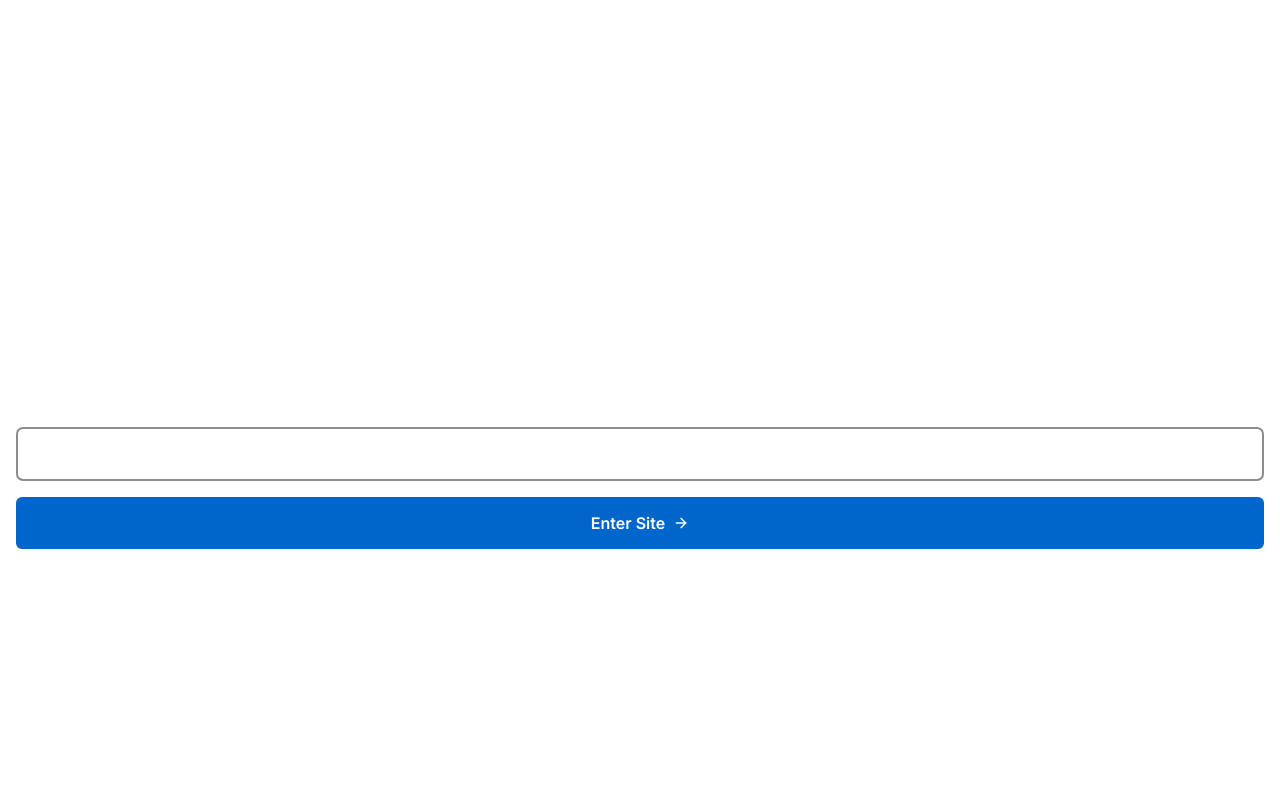
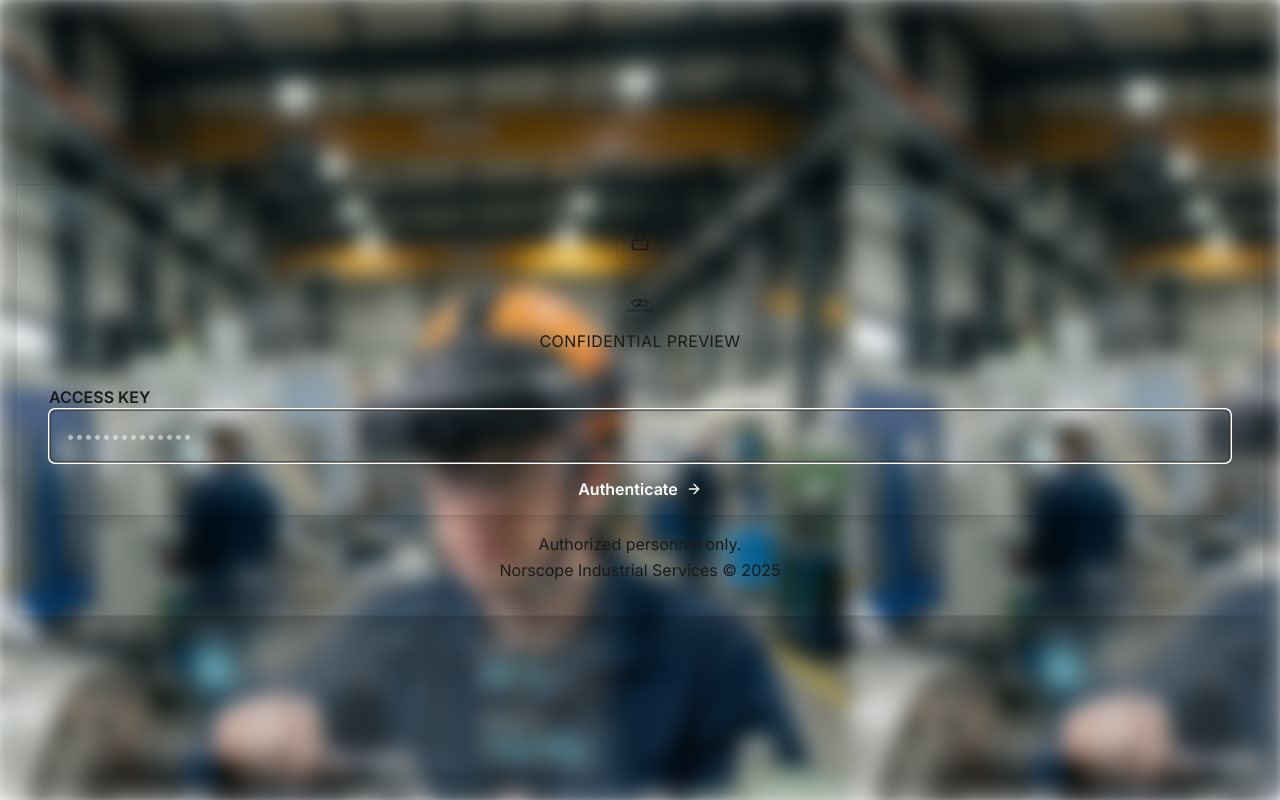
Before and after one commit to Shafieisara/norscope-website, a React (Vite) app: page / in a window 1280 px wide. Built offline with nearby package versions, Linux system fonts and the light colour scheme.

Commit message:
Feat: Refine password UI and update credentials

```diff
--- a/src/components/PasswordProtection.tsx
+++ b/src/components/PasswordProtection.tsx
@@ -1,5 +1,7 @@
 import { useState, useEffect, ReactNode } from 'react';
-import { Lock, ArrowRight } from 'lucide-react';
+import { ArrowRight, Lock } from 'lucide-react';
+import factoryBg from '../assets/factory-industrial-scene.png';
+import norscopeLogo from '../assets/Norscope Logo.svg';
 
 interface PasswordProtectionProps {
     children: ReactNode;
@@ -22,20 +24,20 @@ export function PasswordProtection({ children }: PasswordProtectionProps) {
 
     const handleSubmit = (e: React.FormEvent) => {
         e.preventDefault();
-        // Hardcoded password - simple client-side protection
-        if (password.toLowerCase() === 'norscope' || password === 'start') {
+
+        // Strict password check as requested
+        if (password === 'NorscopeTeamSS2025') {
             sessionStorage.setItem('norscope_auth', 'true');
             setIsAuthenticated(true);
             setError(false);
         } else {
             setError(true);
-            // Shake animation or visual feedback could be added here
             setTimeout(() => setError(false), 2000);
         }
     };
 
     if (loading) {
-        return null; // Or a simple spinner
+        return null;
     }
 
     if (isAuthenticated) {
@@ -43,56 +45,77 @@ export function PasswordProtection({ children }: PasswordProtectionProps) {
     }
 
     return (
-        <div className="min-h-screen w-full bg-[#0a0a0a] flex flex-col items-center justify-center px-4 font-sans text-white">
-            <div className="w-full max-w-md space-y-8 animate-in fade-in zoom-in duration-500">
+        <div className="min-h-screen w-full relative flex items-center justify-center overflow-hidden font-sans">
+            {/* Background Image with Overlay */}
+            <div
+                className="absolute inset-0 z-0 bg-cover bg-center bg-no-repeat transform scale-105"
+                style={{
+                    backgroundImage: `url(${factoryBg})`,
+                    filter: 'blur(8px)'
+                }}
+            />
+            <div className="absolute inset-0 z-0 bg-black/70 backdrop-blur-sm" />
 
-                {/* Header */}
-                <div className="text-center space-y-4">
-                    <div className="inline-flex items-center justify-center w-16 h-16 rounded-full bg-[var(--industrial-blue)]/10 text-[var(--industrial-blue)] mb-4 ring-1 ring-[var(--industrial-blue)]/30">
-                        <Lock className="w-8 h-8" />
+            {/* Main Card */}
+            <div className="relative z-10 w-full max-w-md mx-4 animate-in fade-in zoom-in-95 duration-500">
+                <div className="bg-black/40 backdrop-blur-xl border border-white/10 rounded-2xl p-8 md:p-10 shadow-2xl">
+
+                    {/* Logo Area */}
+                    <div className="flex flex-col items-center mb-8">
+                        <div className="w-12 h-12 bg-white/5 rounded-xl flex items-center justify-center border border-white/10 mb-6 shadow-glow">
+                            <Lock className="w-5 h-5 text-[var(--industrial-blue)]" />
                         </div>
-                    <h1 className="text-3xl font-bold tracking-tight text-white">
-                        Access Restricted
-                    </h1>
-                    <p className="text-neutral-400">
-                        This site is currently in private preview. <br />
-                        Please enter the access code to continue.
+
+                        <img
+                            src={norscopeLogo}
+                            alt="Norscope"
+                            className="h-8 mb-2 opacity-90 invert"
+                        />
+                        <p className="text-sm text-neutral-400 font-medium tracking-wide">
+                            CONFIDENTIAL PREVIEW
                         </p>
                     </div>
 
                     {/* Form */}
-                <form onSubmit={handleSubmit} className="mt-8 space-y-4">
+                    <form onSubmit={handleSubmit} className="space-y-5">
+                        <div className="space-y-1.5">
+                            <label className="text-xs font-semibold text-neutral-300 ml-1 uppercase tracking-wider">
+                                Access Key
+                            </label>
                             <div className="relative group">
                                 <input
                                     type="password"
                                     value={password}
                                     onChange={(e) => setPassword(e.target.value)}
-                            className={`w-full bg-[#1A1A1A] border ${error ? 'border-red-500 ring-1 ring-red-500' : 'border-[#333] focus:border-[var(--industrial-blue)] focus:ring-1 focus:ring-[var(--industrial-blue)]'} rounded-lg px-4 py-3.5 text-white placeholder-neutral-500 outline-none transition-all duration-200`}
-                            placeholder="Enter access code..."
+                                    className={`w-full bg-black/50 border ${error ? 'border-red-500/50 text-red-100' : 'border-white/10 text-white focus:border-[var(--industrial-blue)]/50 focus:bg-black/70'} rounded-lg px-4 py-3.5 outline-none transition-all duration-300 placeholder-neutral-600`}
+                                    placeholder="••••••••••••••"
                                     autoFocus
                                 />
+                            </div>
                         </div>
 
                         <button
                             type="submit"
-                        className="w-full bg-[var(--industrial-blue)] hover:opacity-90 text-white font-semibold py-3.5 rounded-lg transition-all duration-200 flex items-center justify-center gap-2 group"
-                        style={{ backgroundColor: '#0066CC' }}
+                            className="w-full bg-[var(--industrial-blue)] hover:bg-blue-600 text-white font-semibold py-3.5 rounded-lg transition-all duration-300 flex items-center justify-center gap-2 group shadow-lg shadow-blue-900/20"
                         >
-                        <span>Enter Site</span>
-                        <ArrowRight className="w-4 h-4 group-hover:translate-x-0.5 transition-transform" />
+                            <span>Authenticate</span>
+                            <ArrowRight className="w-4 h-4 group-hover:translate-x-1 transition-transform" />
                         </button>
+                    </form>
 
-                    {error && (
-                        <p className="text-red-500 text-sm text-center animate-in slide-in-from-top-1">
-                            Incorrect access code. Please try again.
+                    {/* Feedback Message */}
+                    <div className="min-h-[24px] mt-4 text-center">
+                        {error ? (
+                            <p className="text-red-400 text-xs animate-in slide-in-from-top-1 font-medium">
+                                Access denied. Invalid credentials.
+                            </p>
+                        ) : (
+                            <p className="text-neutral-500 text-xs text-center leading-relaxed">
+                                Authorized personnel only.<br />
+                                Norscope Industrial Services &copy; 2025
                             </p>
                         )}
-                </form>
-
-                <div className="text-center pt-8">
-                    <p className="text-xs text-neutral-600 uppercase tracking-widest font-medium">
-                        Norscope Industrial Services
-                    </p>
+                    </div>
                 </div>
             </div>
         </div>
```
Lines whose indentation alone changed are shown as unchanged.
